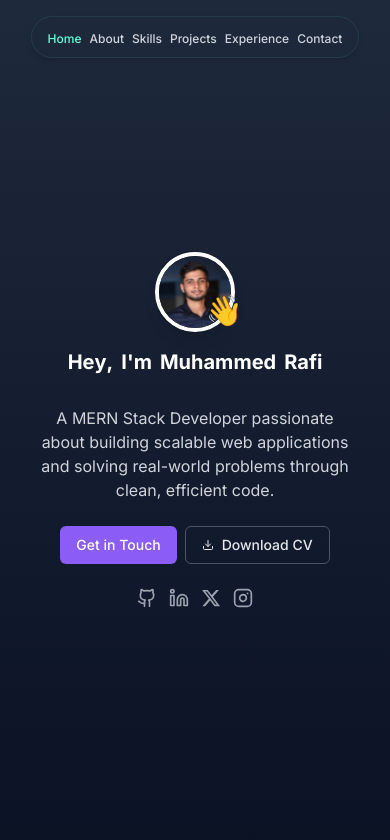
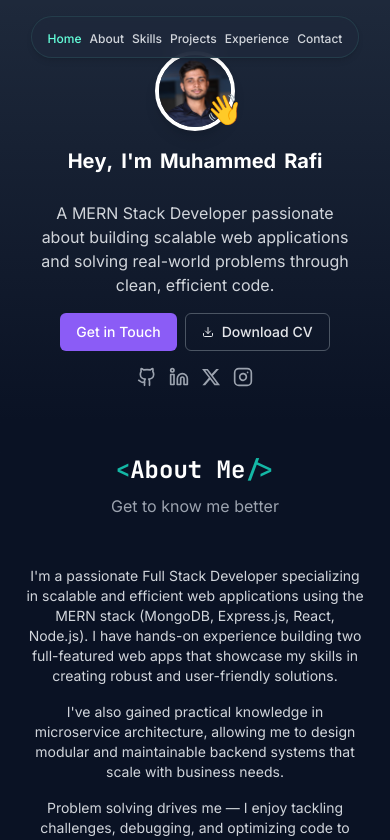
Before and after one commit to MuhammedRafikp/portfolio, a React (Vite) app: page / in a window 390 px wide. Shown: the top 840 px of the page. Built offline with nearby package versions, Linux system fonts and the light colour scheme.

Commit message:
minor changes

```diff
--- a/src/sections/Hero.tsx
+++ b/src/sections/Hero.tsx
@@ -16,7 +16,7 @@ const scrollToSection = (href: string) => {
 
 const Hero: React.FC = () => {
     return (
-        <section id="home" className="min-h-screen flex items-center justify-center pt-12 md:pt-20 pb-8 md:pb-16 relative overflow-hidden">
+        <section id="home" className="min-h-[50vh] flex items-center justify-center pt-8 md:pt-20 pb-4 md:pb-16 relative overflow-hidden">
             {/* Programming-themed background */}
             <div className="absolute inset-0 bg-[#1e293b]">
                 <div className="absolute inset-0 bg-grid-pattern opacity-5"></div>
@@ -63,7 +63,7 @@ const Hero: React.FC = () => {
                         animate={{ opacity: 1, y: 0 }}
                         transition={{ duration: 0.7 }}
                     >
-                        <div className="mb-4 md:mb-6">
+                        <div className="mb-3 md:mb-6">
                             <AnimatedText
                                 text="Hey, I'm Muhammed Rafi"
                                 className="text-xl sm:text-2xl md:text-3xl lg:text-4xl font-bold text-white mb-2"
@@ -79,7 +79,7 @@ const Hero: React.FC = () => {
                         </div>
 
                         <motion.p
-                            className="text-gray-300 text-base sm:text-lg mb-6 md:mb-8 mx-auto max-w-lg px-2 sm:px-0"
+                            className="text-gray-300 text-base sm:text-lg mb-4 md:mb-8 mx-auto max-w-lg px-2 sm:px-0"
                             initial={{ opacity: 0 }}
                             animate={{ opacity: 1 }}
                             transition={{ delay: 0.9, duration: 0.7 }}
@@ -88,7 +88,7 @@ const Hero: React.FC = () => {
                             </motion.p>
 
                         <motion.div
-                            className="flex flex-wrap gap-2 sm:gap-3 mb-6 md:mb-8 justify-center"
+                            className="flex flex-wrap gap-2 sm:gap-3 mb-4 md:mb-8 justify-center"
                             initial={{ opacity: 0, y: 20 }}
                             animate={{ opacity: 1, y: 0 }}
                             transition={{ delay: 1.1, duration: 0.7 }}
```
